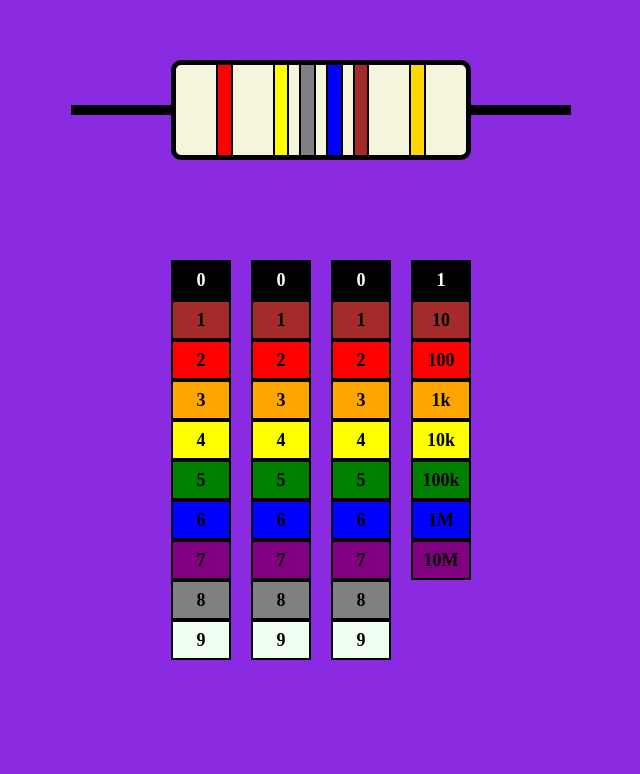
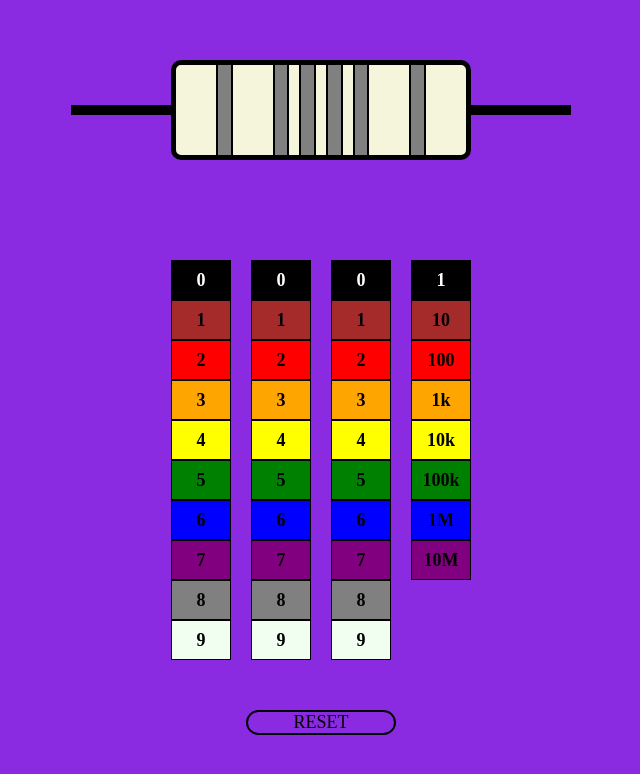
Before and after one commit to mlacosta/resistor-colorcode-app, a plain HTML site: page index.html in a window 1280 px wide. Shown: the part 140-914 px from the top of the page, without its empty margins (319-959 px from the left). Drawn offline with Linux system fonts and the light colour scheme.

Commit message:
some animations

```diff
--- a/index.html
+++ b/index.html
@@ -29,69 +29,72 @@
                 </thead>
                 <tbody>
                     <tr class="black">
-                        <td>0</td>
-                        <td>0</td>
-                        <td>0</td>
-                        <td>1</td>
+                        <td class="first">0</td>
+                        <td class="first">0</td>
+                        <td class="first">0</td>
+                        <td class="first">1</td>
                     </tr>
                     <tr class="brown">
-                        <td>1</td>
-                        <td>1</td>
-                        <td>1</td>
-                        <td>10</td>
+                        <td class="second">1</td>
+                        <td class="second">1</td>
+                        <td class="second">1</td>
+                        <td class="second"> 10</td>
                     </tr>
                     <tr class="red">
-                        <td>2</td>
-                        <td>2</td>
-                        <td>2</td>
-                        <td>100</td>
+                        <td class="third">2</td>
+                        <td class="third">2</td>
+                        <td class="third">2</td>
+                        <td class="third">100</td>
                     </tr>
                     <tr class="orange">
-                        <td>3</td>
-                        <td>3</td>
-                        <td>3</td>
-                        <td>1k</td>
+                        <td class="fourth">3</td>
+                        <td class="fourth">3</td>
+                        <td class="fourth">3</td>
+                        <td class="fourth">1k</td>
 
                     </tr>
                     <tr class="yellow">
-                        <td>4</td>
-                        <td>4</td>
-                        <td>4</td>
-                        <td>10k</td>
+                        <td class="fifth">4</td>
+                        <td class="fifth">4</td>
+                        <td class="fifth">4</td>
+                        <td class="fifth">10k</td>
                     </tr>
                     <tr class="green">
-                        <td>5</td>
-                        <td>5</td>
-                        <td>5</td>
-                        <td>100k</td>
+                        <td class="sixth">5</td>
+                        <td class="sixth">5</td>
+                        <td class="sixth">5</td>
+                        <td class="sixth">100k</td>
                     </tr>
                     <tr class="blue">
-                        <td>6</td>
-                        <td>6</td>
-                        <td>6</td>
-                        <td>1M</td>
+                        <td class="seventh">6</td>
+                        <td class="seventh">6</td>
+                        <td class="seventh">6</td>
+                        <td class="seventh">1M</td>
                     </tr>
                     <tr class="purple">
-                        <td>7</td>
-                        <td>7</td>
-                        <td>7</td>
-                        <td>10M</td>
+                        <td class="eighth">7</td>
+                        <td class="eighth">7</td>
+                        <td class="eighth">7</td>
+                        <td class="eighth">10M</td>
                     </tr>
                     <tr class="grey">
-                        <td>8</td>
-                        <td>8</td>
-                        <td>8</td>
+                        <td class="ninth">8</td>
+                        <td class="ninth">8</td>
+                        <td class="ninth"> 8</td>
                     </tr>
 
                     <tr class="white">
-                        <td>9</td>
-                        <td>9</td>
-                        <td>9</td>
+                        <td class="tenth">9</td>
+                        <td class="tenth">9</td>
+                        <td class="tenth">9</td>
                     </tr>
 
                 </tbody>
             </table>
         </section>
+        <div id="reset" class="button">
+            <p>RESET</p>
+        </div>
 
     </main>
     <script src="resources/js/script.js"></script>
--- a/resources/js/script.js
+++ b/resources/js/script.js
@@ -0,0 +1,42 @@
+const first = document.getElementsByClassName("black");
+const colorBars = document.getElementsByClassName("color-bar");
+const resetButton = document.getElementById('reset');
+
+let index = 0;
+let color;
+let canChange = [1,1,1,1,1,1];
+
+const changeColor = (e)=>{
+
+    color = 'black';
+
+    if (canChange[index]){
+        colorBars.item(index).style.backgroundColor = color;
+    }
+
+}
+
+const restoreColor = ()=>{
+
+    if (canChange[index]){
+        colorBars.item(index).style.backgroundColor = 'grey';
+    }
+}
+
+const setColor = (e)=>{
+    colorBars.item(index).style.backgroundColor = 'green';
+    canChange[index] = 0;
+    e.target.style.border = '6px solid red'
+}
+
+
+
+for (let i=0;i<first.length;i++){
+    first.item(i).addEventListener('mouseover',changeColor);
+    first.item(i).addEventListener('mouseout',restoreColor);
+    first.item(i).addEventListener('click',setColor);
+}
+
+resetButton.addEventListener('click',()=>{
+    canChange = [1,1,1,1,1,1];
+})
--- a/resources/style/style.css
+++ b/resources/style/style.css
@@ -50,13 +50,13 @@ body{
 }
 
 #first{
-    background-color:red;
+    background-color:grey;
     margin: 0 40px;
     margin-left: 40px;
 }
 
 #second{
-    background-color:yellow;
+    background-color:grey;
     margin-right: 10px;
 }
 
@@ -66,21 +66,21 @@ body{
 }
 
 #fourth{
-    background-color: blue;
+    background-color: grey;
     margin: 0 10px;
 }
 
 #fifth{
-    background-color: brown;
+    background-color: grey;
 }
 
 #sixth{
-    background-color: gold;
+    background-color: grey;
     margin: 0 40px;
 }
 
 table{
-    margin: 100px auto;
+    margin: 100px auto 50px auto;
     border-spacing: 20px 0;
     font-weight: bold;
     text-align: center;
@@ -90,14 +90,19 @@ table{
 td{
     width: 60px;
     height: 40px;
-    border: 2px solid black;
+    border: 1px solid black;
     cursor: pointer;
+}
+
+td:hover{
+    border: 6px solid lightskyblue;
 }
 
 .black{
     color: white;
     background-color: black;
 }
+
 
 .brown{
     color: black;
@@ -134,3 +139,17 @@ td{
 .white{
     background-color: honeydew;
 }
+
+.button{
+    margin: 0 auto;
+    border: 2px solid black;
+    width: 150px;
+    border-radius: 20px;
+    text-align: center;
+    cursor: pointer;
+}
+
+.button:hover{
+    transition: .5s;
+    background-color: white;
+}
```
